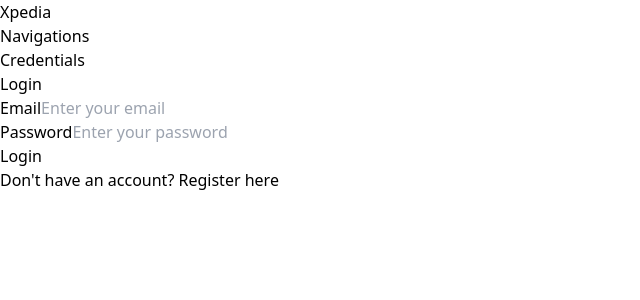
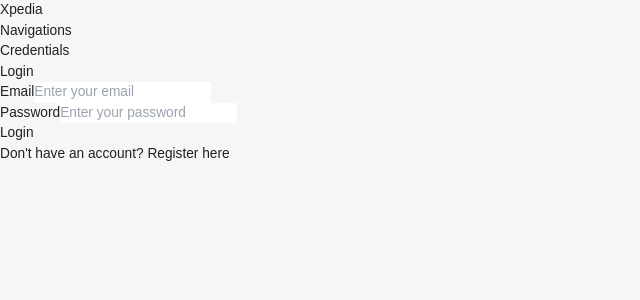
Before and after one commit to KIRENGA-Remy/Social-Media, a React (Vite) app in the folder frontend/: page / in a window 1280 px wide. Shown: the top 300 px of the page, without its empty margins (0-640 px from the left). Built offline with nearby package versions, Linux system fonts and the light colour scheme.

Commit message:
theme setup @frontend

```diff
--- a/frontend/package.json
+++ b/frontend/package.json
@@ -10,6 +10,10 @@
     "preview": "vite preview"
   },
   "dependencies": {
+    "@emotion/react": "^11.13.3",
+    "@emotion/styled": "^11.13.0",
+    "@mui/icons-material": "^6.1.4",
+    "@mui/material": "^6.1.4",
     "@reduxjs/toolkit": "^2.3.0",
     "@types/axios": "^0.14.0",
     "@types/dotenv": "^8.2.0",
--- a/frontend/src/App.tsx
+++ b/frontend/src/App.tsx
@@ -34,17 +34,30 @@
 
 import { BrowserRouter, Routes, Route } from 'react-router-dom';
 import Login from './pages/Login';
-import Users from './pages/Users';
 import Register from './pages/Register';
 import Dashboard from './pages/Dashboard';
-const App: React.FC = () => (
+
+import { CssBaseline, ThemeProvider } from '@mui/material';
+import { createTheme } from '@mui/material/styles';
+import { themeSettings } from './theme';
+import { useSelector } from 'react-redux';
+import{ useMemo } from 'react'
+
+function App() {
+	const mode = useSelector((state: any) => state.mode)
+	const theme = useMemo(() => createTheme(themeSettings(mode)), [mode])
+	return (
 	<BrowserRouter>
+	  <ThemeProvider theme={theme}>
+		<CssBaseline />
 		<Routes>
 			<Route path="/" element={<Login />} />
             <Route path="/register" element={<Register />} />
 			<Route path="/home" element={<Dashboard />} />
 		</Routes>
+	  </ThemeProvider>
 	</BrowserRouter>
-);
+	)
+};
 
 export default App
--- a/frontend/src/main.tsx
+++ b/frontend/src/main.tsx
@@ -1,4 +1,4 @@
-import { StrictMode, version } from 'react'
+import { StrictMode } from 'react'
 import { createRoot } from 'react-dom/client'
 import App from './App.tsx'
 import './index.css'
@@ -14,6 +14,7 @@
   key: "root",
   storage,
   blacklist: ["somethingTemporary"],
+  ignore: ["somethingTemporary"],
   version: 1
 };
 
@@ -34,9 +35,9 @@
   <StrictMode>
     <Provider store={store}>
       <PersistGate loading={null} persistor={persistStore(store)} >
-    <Header />
-    <App />
-    </PersistGate>
+        <Header />
+        <App />
+      </PersistGate>
     </Provider>
   </StrictMode>,
 )
--- /dev/null
+++ b/frontend/src/theme.tsx
@@ -0,0 +1,106 @@
+import { ThemeOptions } from '@mui/material/styles'; // Import MUI's ThemeOptions type
+
+// Color design tokens export
+export const colorTokens = {
+  grey: {
+    0: "#FFFFFF",
+    10: "#F6F6F6",
+    50: "#F0F0F0",
+    100: "#E0E0E0",
+    200: "#C2C2C2",
+    300: "#A3A3A3",
+    400: "#858585",
+    500: "#666666",
+    600: "#4D4D4D",
+    700: "#333333",
+    800: "#1A1A1A",
+    900: "#0A0A0A",
+    1000: "#000000",
+  },
+  primary: {
+    50: "#E6FBFF",
+    100: "#CCF7FE",
+    200: "#99EEFD",
+    300: "#66E6FC",
+    400: "#33DDFB",
+    500: "#00D5FA",
+    600: "#00A0BC",
+    700: "#006B7D",
+    800: "#00353F",
+    900: "#001519",
+  },
+};
+
+// MUI theme settings
+export const themeSettings = (mode: 'light' | 'dark'): ThemeOptions => {
+  return {
+    palette: {
+      mode: mode,
+      ...(mode === "dark"
+        ? {
+            // Palette values for dark mode
+            primary: {
+              dark: colorTokens.primary[200],
+              main: colorTokens.primary[500],
+              light: colorTokens.primary[800],
+            },
+            neutral: {
+              dark: colorTokens.grey[100],
+              main: colorTokens.grey[200],
+              mediumMain: colorTokens.grey[300],
+              medium: colorTokens.grey[400],
+              light: colorTokens.grey[700],
+            },
+            background: {
+              default: colorTokens.grey[900]
+            },
+          }
+        : {
+            // Palette values for light mode
+            primary: {
+              dark: colorTokens.primary[700],
+              main: colorTokens.primary[500],
+              light: colorTokens.primary[50],
+            },
+            neutral: {
+              dark: colorTokens.grey[700],
+              main: colorTokens.grey[500],
+              mediumMain: colorTokens.grey[400],
+              medium: colorTokens.grey[300],
+              light: colorTokens.grey[50],
+            },
+            background: {
+              default: colorTokens.grey[10]
+            },
+          }),
+    },
+    typography: {
+      fontFamily: ["Rubik", "sans-serif"].join(","),
+      fontSize: 12,
+      h1: {
+        fontFamily: ["Rubik", "sans-serif"].join(","),
+        fontSize: 40,
+      },
+      h2: {
+        fontFamily: ["Rubik", "sans-serif"].join(","),
+        fontSize: 32,
+      },
+      h3: {
+        fontFamily: ["Rubik", "sans-serif"].join(","),
+        fontSize: 24,
+      },
+      h4: {
+        fontFamily: ["Rubik", "sans-serif"].join(","),
+        fontSize: 20,
+      },
+      h5: {
+        fontFamily: ["Rubik", "sans-serif"].join(","),
+        fontSize: 16,
+      },
+      h6: {
+        fontFamily: ["Rubik", "sans-serif"].join(","),
+        fontSize: 14,
+      },
+    },
+  };
+};
```
Also changed, not shown: 1 other file (tests, documents, lock files or other folders).
